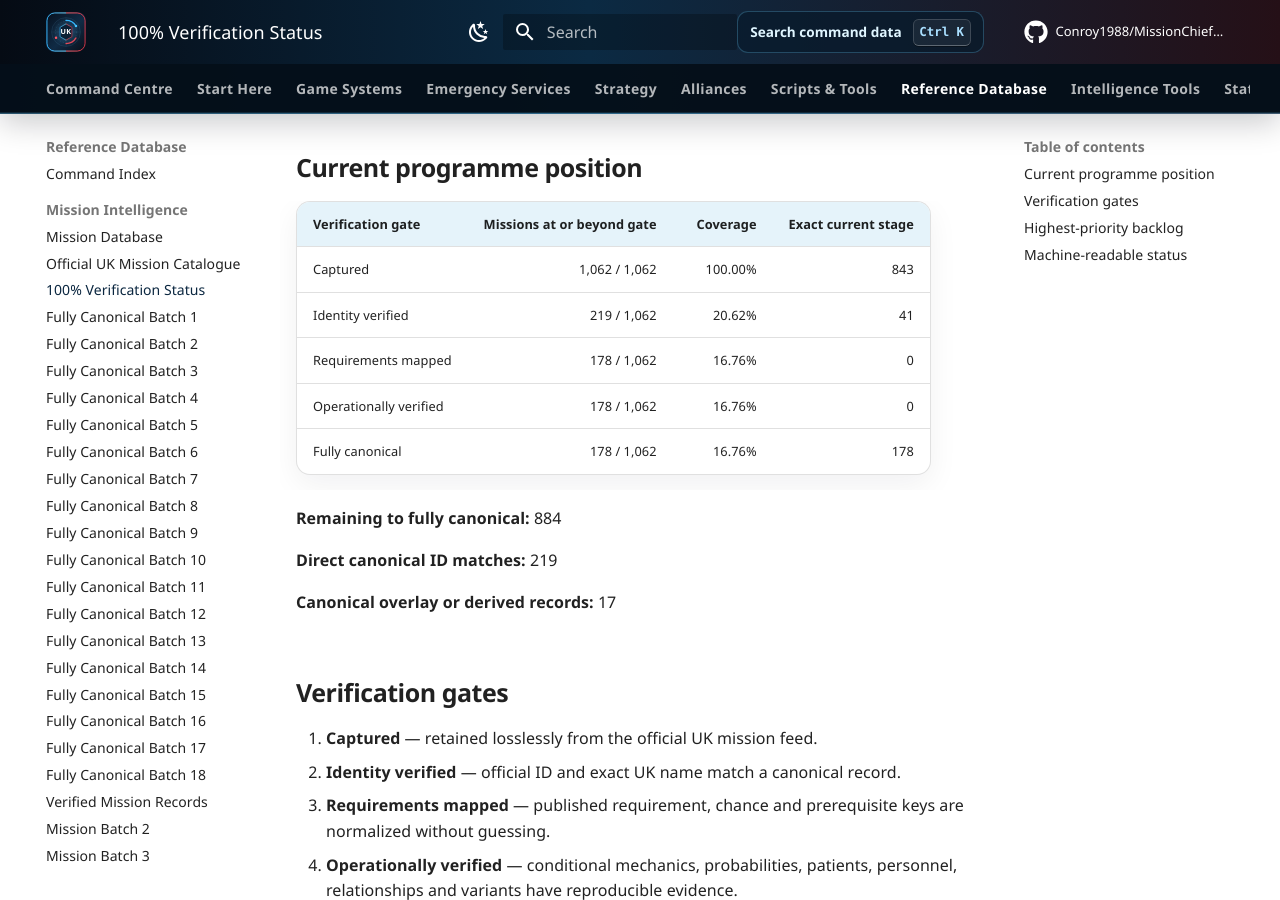
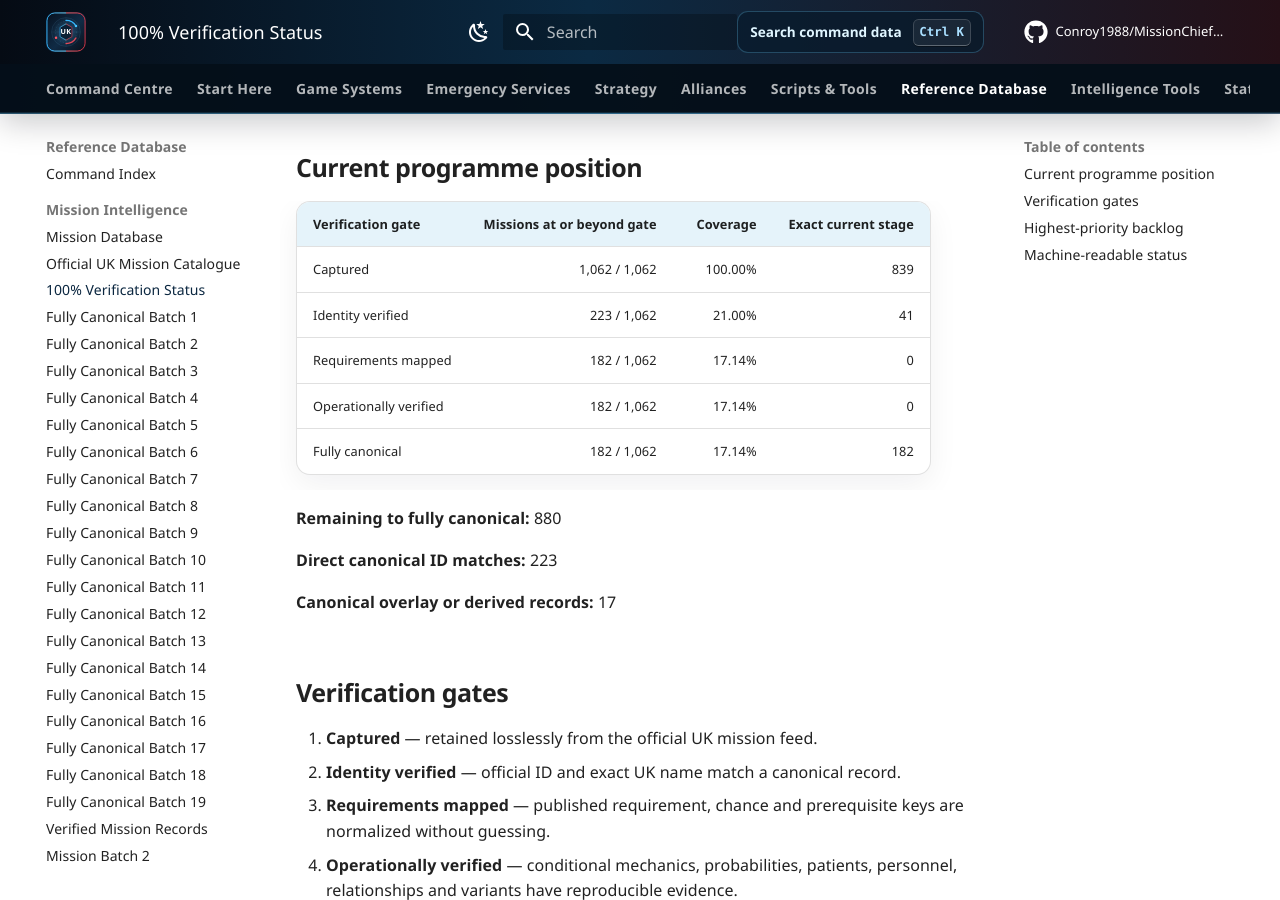
Before and after one commit to Conroy1988/MissionChief-UK, an MkDocs documentation site: the page built from docs/reference/mission-verification-status.md, in a window 1280 px wide and 900 px high, scrolled down 369 px. Built offline with MkDocs 1.6.1 and Material for MkDocs 9.7.7, drawn with Linux system fonts in a browser that asks for light colours; comment, search, counter and statistics services are not loaded.

Commit message:
Synchronize verification publication and validation

```diff
--- a/docs/reference/mission-verification-status.md
+++ b/docs/reference/mission-verification-status.md
@@ -9,15 +9,15 @@ This page is generated from the complete official UK mission catalogue, the cano
 
 | Verification gate | Missions at or beyond gate | Coverage | Exact current stage |
 |---|---:|---:|---:|
-| Captured | 1,062 / 1,062 | 100.00% | 843 |
-| Identity verified | 219 / 1,062 | 20.62% | 41 |
-| Requirements mapped | 178 / 1,062 | 16.76% | 0 |
-| Operationally verified | 178 / 1,062 | 16.76% | 0 |
-| Fully canonical | 178 / 1,062 | 16.76% | 178 |
+| Captured | 1,062 / 1,062 | 100.00% | 839 |
+| Identity verified | 223 / 1,062 | 21.00% | 41 |
+| Requirements mapped | 182 / 1,062 | 17.14% | 0 |
+| Operationally verified | 182 / 1,062 | 17.14% | 0 |
+| Fully canonical | 182 / 1,062 | 17.14% | 182 |
 
-**Remaining to fully canonical:** 884
+**Remaining to fully canonical:** 880
 
-**Direct canonical ID matches:** 219
+**Direct canonical ID matches:** 223
 
 **Canonical overlay or derived records:** 17
 
--- a/mkdocs.yml
+++ b/mkdocs.yml
@@ -173,6 +173,9 @@ nav:
 
           - Fully Canonical Batch 18: reference/fully-canonical-mission-batch-18.md
 
+          - Fully Canonical Batch 19: reference/fully-canonical-mission-batch-19.md
+
+
 
 
 
```
Also changed, not shown: CHANGELOG.md (+6 -5 lines), README.md (+13 -12 lines), docs/api/index.md (+8 -8 lines), docs/index.md (+6 -6 lines), docs/reference/fully-canonical-mission-batch-19.md (added, +44 -0 lines), docs/reference/generated-faq.md (+2 -2 lines), docs/releases/v1.1.0.md (+7 -6 lines), 7 other files.
